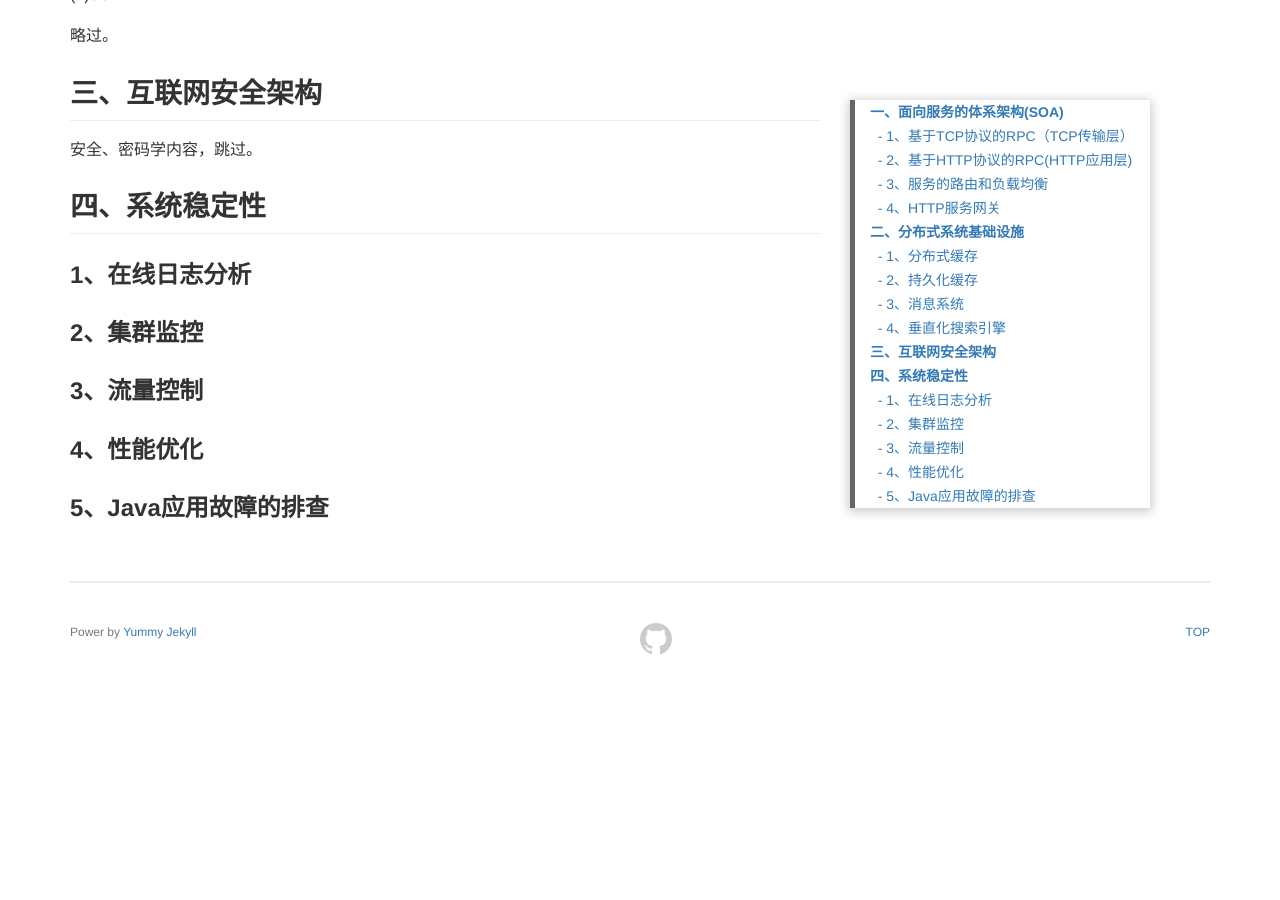
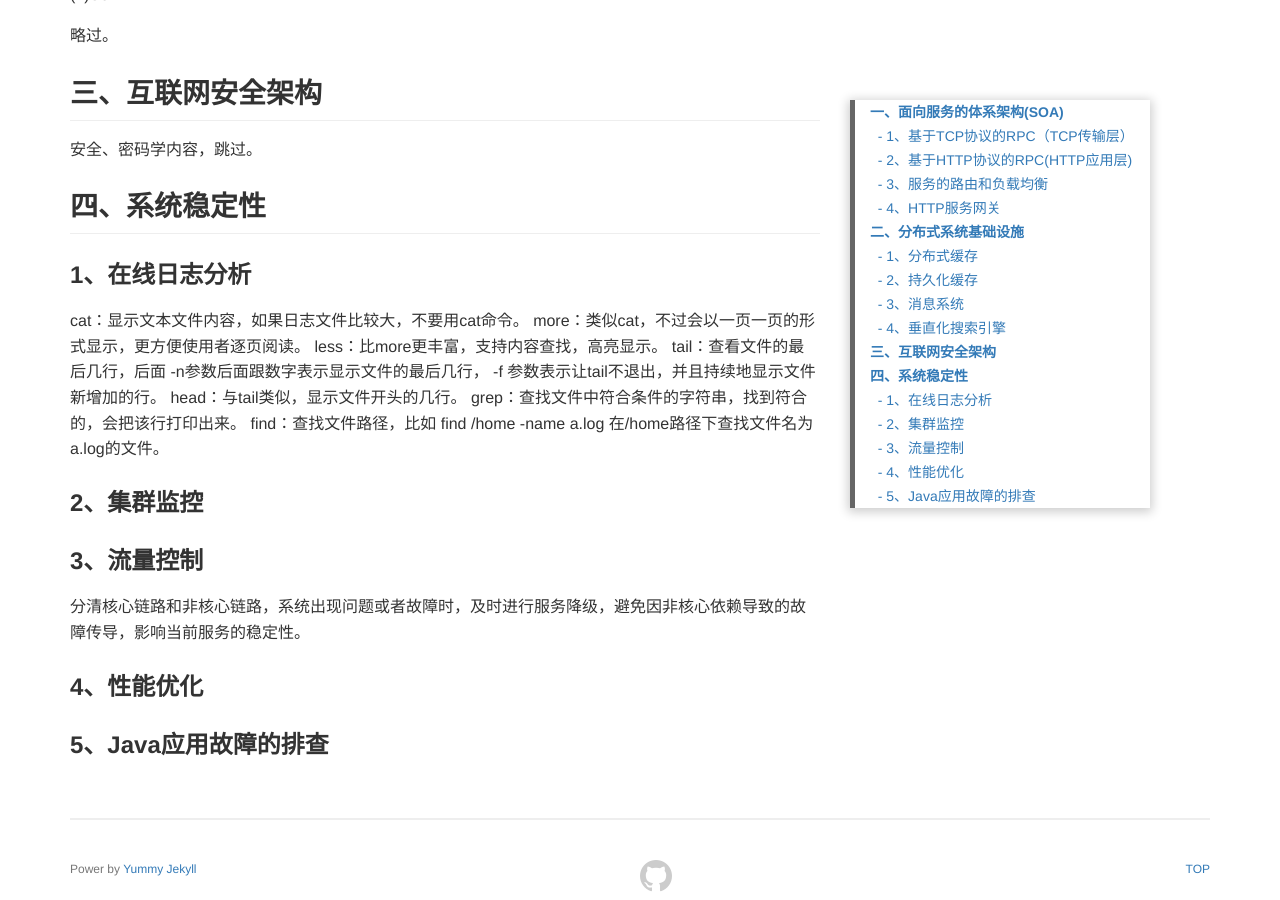
Before and after one commit to yaofengdoit/yaofengdoit.github.io, a Jekyll site: the page built from _posts/2020/04-06/2020-05-01-ReadBook-Framework-1-1.md, in a window 1280 px wide and 900 px high, scrolled down 4022 px. Built offline with Jekyll 4.4.1, drawn with Linux system fonts in a browser that asks for light colours; a script that is not in the unit is left out; before the commit the page ends 4685 px from its top, so only the background shows below that.

Commit message:
readbook-framework-1-1

```diff
--- a/_posts/2020/04-06/2020-05-01-ReadBook-Framework-1-1.md
+++ b/_posts/2020/04-06/2020-05-01-ReadBook-Framework-1-1.md
@@ -151,10 +151,20 @@ web浏览器和web服务器之间的一次HTTP请求与响应过程，需要完
 
 ### 1、在线日志分析
 
+cat：显示文本文件内容，如果日志文件比较大，不要用cat命令。
+more：类似cat，不过会以一页一页的形式显示，更方便使用者逐页阅读。
+less：比more更丰富，支持内容查找，高亮显示。
+tail：查看文件的最后几行，后面 -n参数后面跟数字表示显示文件的最后几行， -f 参数表示让tail不退出，并且持续地显示文件新增加的行。
+head：与tail类似，显示文件开头的几行。
+grep：查找文件中符合条件的字符串，找到符合的，会把该行打印出来。
+find：查找文件路径，比如 find /home -name a.log  在/home路径下查找文件名为a.log的文件。
+
 ### 2、集群监控
 
 ### 3、流量控制
 
+分清核心链路和非核心链路，系统出现问题或者故障时，及时进行服务降级，避免因非核心依赖导致的故障传导，影响当前服务的稳定性。
+
 ### 4、性能优化
 
 ### 5、Java应用故障的排查
```
